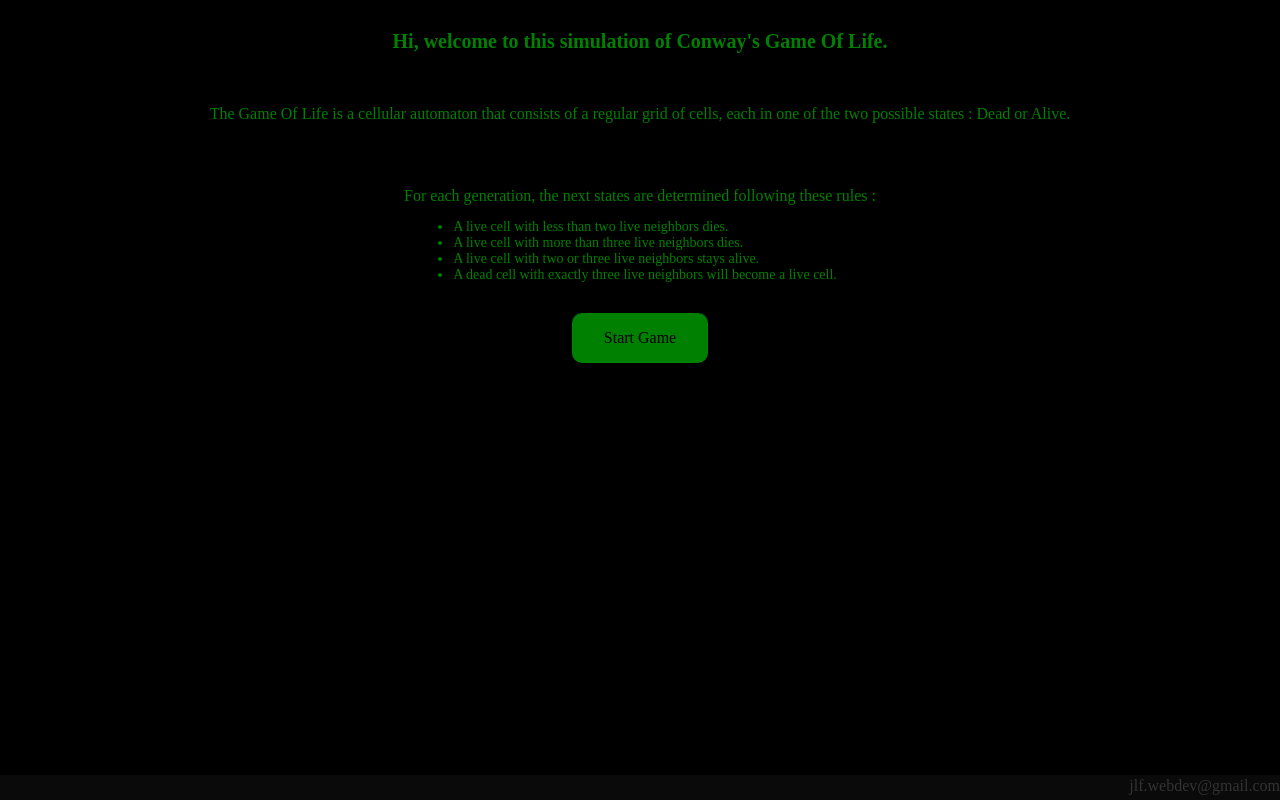
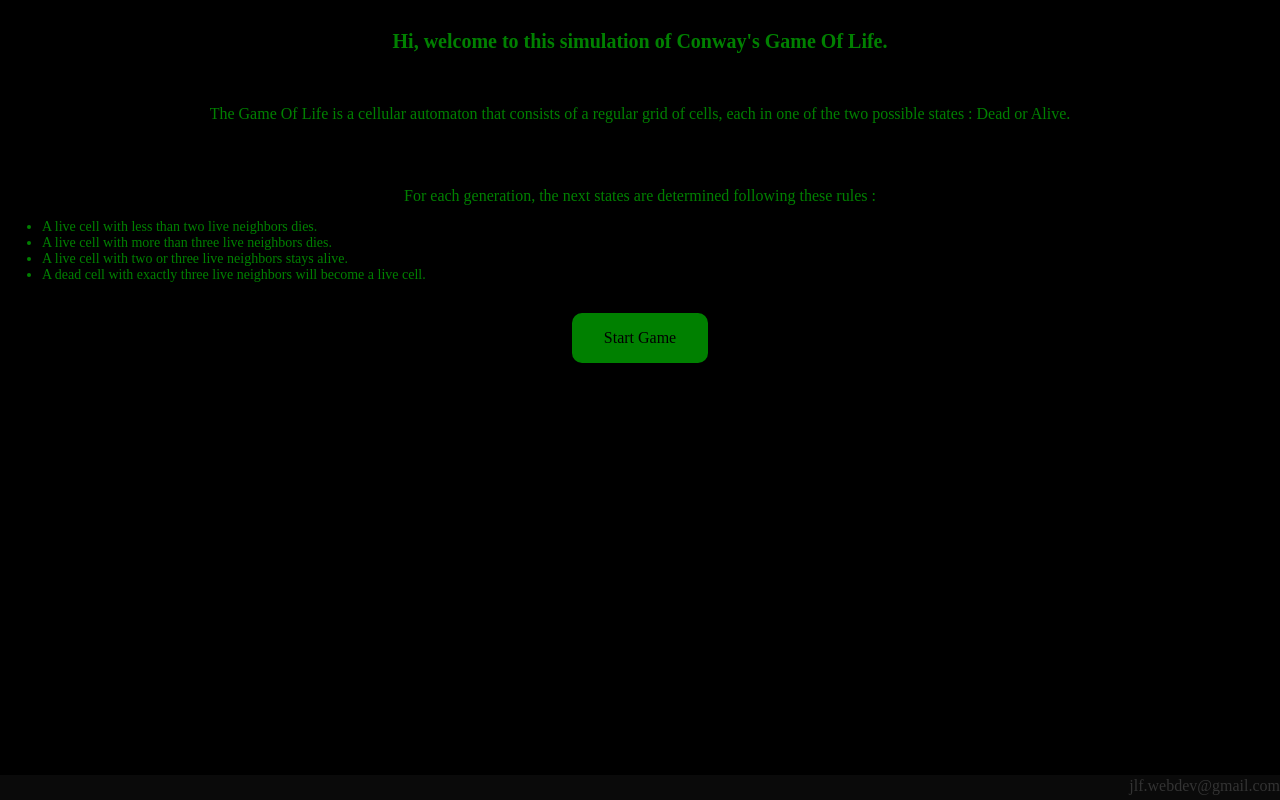
Before and after one commit to jlf-webdev/GOL, a plain HTML site: page index.html in a window 1280 px wide. Drawn offline with Linux system fonts and the light colour scheme.

Commit message:
Update main.css

```diff
--- a/main.css
+++ b/main.css
@@ -64,6 +64,7 @@ ul{
   justify-self: center;
   padding: 0;
   font-size: 14px;
+  width : 95vw;
 }
 
 li{
```
